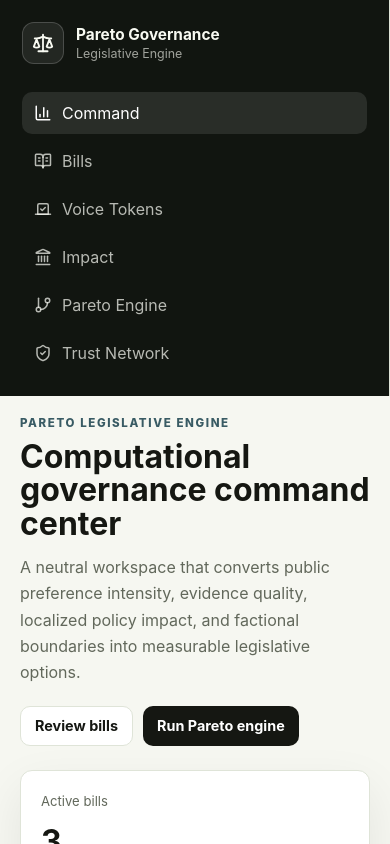
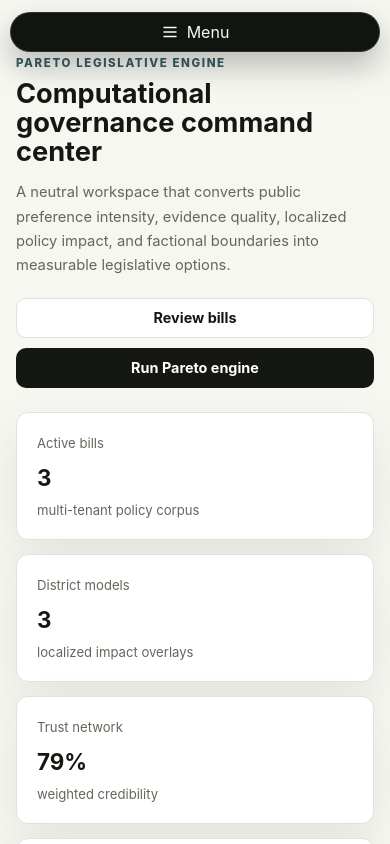
Before and after one commit to aartisr/governance-app, a React (Vite) app: page / in a window 390 px wide. Shown: the top 844 px of the page. Built offline with nearby package versions, Linux system fonts and the light colour scheme.

Commit message:
Add responsive app shell and citizen workflow documentation

```diff
--- a/src/components/AppShell.tsx
+++ b/src/components/AppShell.tsx
@@ -1,5 +1,6 @@
 import { Link, Outlet, useRouterState } from "@tanstack/react-router";
-import { BarChart3, BookOpenText, GitBranch, Landmark, Scale, ShieldCheck, Vote } from "lucide-react";
+import { BarChart3, BookOpenText, GitBranch, Landmark, Menu, Scale, ShieldCheck, Vote, X } from "lucide-react";
+import { useEffect, useState } from "react";
 
 const navItems = [
   { to: "/", label: "Command", icon: BarChart3 },
@@ -12,9 +13,26 @@ const navItems = [
 
 export function AppShell() {
   const pathname = useRouterState({ select: (state) => state.location.pathname });
+  const [isNavOpen, setIsNavOpen] = useState(false);
+
+  useEffect(() => {
+    setIsNavOpen(false);
+  }, [pathname]);
 
   return (
-    <div className="app-shell">
+    <div className={isNavOpen ? "app-shell nav-open" : "app-shell"}>
+      <button
+        type="button"
+        className="mobile-nav-toggle"
+        onClick={() => setIsNavOpen((current) => !current)}
+        aria-expanded={isNavOpen}
+        aria-controls="workspace-navigation"
+        aria-label={isNavOpen ? "Close navigation" : "Open navigation"}
+      >
+        {isNavOpen ? <X size={18} /> : <Menu size={18} />}
+        <span>{isNavOpen ? "Close" : "Menu"}</span>
+      </button>
+      <button type="button" className="sidebar-backdrop" aria-hidden={!isNavOpen} tabIndex={-1} onClick={() => setIsNavOpen(false)} />
       <aside className="sidebar">
         <div className="brand">
           <div className="brand-mark">
@@ -26,7 +44,7 @@ export function AppShell() {
           </div>
         </div>
 
-        <nav className="nav-list" aria-label="Workspace navigation">
+        <nav id="workspace-navigation" className="nav-list" aria-label="Workspace navigation">
           {navItems.map((item) => {
             const Icon = item.icon;
             const active = item.to === "/" ? pathname === "/" : pathname.startsWith(item.to);
--- a/src/styles.css
+++ b/src/styles.css
@@ -15,15 +15,29 @@
   --amber: #b45309;
   --red: #be123c;
   --shadow: 0 18px 48px rgba(25, 30, 20, 0.08);
+  --sidebar-width: 292px;
+  --radius: 12px;
+  --space-1: 8px;
+  --space-2: 12px;
+  --space-3: 16px;
+  --space-4: 20px;
+  --space-5: 24px;
 }
 
 * {
   box-sizing: border-box;
 }
 
+html,
+body,
+#root {
+  min-height: 100%;
+}
+
 body {
   margin: 0;
   min-width: 320px;
+  overflow-x: hidden;
   background: var(--bg);
   color: var(--ink);
 }
@@ -44,15 +58,21 @@ a {
   text-decoration: none;
 }
 
+.mobile-nav-toggle,
+.sidebar-backdrop {
+  display: none;
+}
+
 .app-shell {
   display: grid;
   min-height: 100vh;
-  grid-template-columns: 292px minmax(0, 1fr);
+  grid-template-columns: var(--sidebar-width) minmax(0, 1fr);
 }
 
 .sidebar {
   position: sticky;
   top: 0;
+  z-index: 20;
   display: flex;
   height: 100vh;
   flex-direction: column;
@@ -142,7 +162,7 @@ a {
 .page {
   margin: 0 auto;
   max-width: 1480px;
-  padding: 34px;
+  padding: clamp(18px, 3vw, 34px);
 }
 
 .page-header {
@@ -150,7 +170,7 @@ a {
   align-items: flex-start;
   justify-content: space-between;
   gap: 20px;
-  margin-bottom: 24px;
+  margin-bottom: var(--space-5);
 }
 
 .eyebrow {
@@ -165,8 +185,8 @@ a {
 .page-header h1 {
   margin: 0;
   max-width: 940px;
-  font-size: clamp(2rem, 3vw, 4.15rem);
-  line-height: 1.04;
+  font-size: clamp(1.7rem, 3vw, 4.15rem);
+  line-height: 1.06;
   letter-spacing: 0;
 }
 
@@ -174,13 +194,14 @@ a {
   max-width: 820px;
   margin: 14px 0 0;
   color: var(--muted);
-  font-size: 1rem;
+  font-size: clamp(0.92rem, 1.2vw, 1rem);
   line-height: 1.65;
 }
 
 .header-actions {
   display: flex;
   flex-wrap: wrap;
+  justify-content: flex-end;
   gap: 10px;
 }
 
@@ -193,6 +214,11 @@ a {
   padding: 0 14px;
   font-size: 0.9rem;
   font-weight: 750;
+  transition: transform 130ms ease, box-shadow 130ms ease;
+}
+
+.button:hover {
+  transform: translateY(-1px);
 }
 
 .button.primary {
@@ -207,10 +233,10 @@ a {
 
 .card {
   border: 1px solid var(--line);
-  border-radius: 12px;
+  border-radius: var(--radius);
   background: var(--surface);
   box-shadow: var(--shadow);
-  padding: 20px;
+  padding: var(--space-4);
 }
 
 .card-subtle {
@@ -245,7 +271,7 @@ a {
 .stat-card strong {
   display: block;
   margin: 10px 0 8px;
-  font-size: 2rem;
+  font-size: clamp(1.4rem, 2vw, 2rem);
 }
 
 .dashboard-grid {
@@ -309,7 +335,7 @@ a {
 .trust-grid {
   display: grid;
   grid-template-columns: repeat(4, minmax(0, 1fr));
-  gap: 12px;
+  gap: var(--space-2);
 }
 
 .flow-card {
@@ -317,7 +343,7 @@ a {
   border: 1px solid var(--line);
   border-radius: 10px;
   background: var(--surface-2);
-  padding: 16px;
+  padding: var(--space-3);
 }
 
 .flow-card strong {
@@ -369,7 +395,8 @@ a {
 }
 
 .table-toolbar input,
-select {
+.table-toolbar select,
+.control-grid select {
   width: 100%;
   border: 1px solid var(--line);
   border-radius: 10px;
@@ -453,7 +480,7 @@ th {
 }
 
 .evidence-virtual {
-  height: 390px;
+  height: min(390px, 52vh);
   overflow: auto;
   border-radius: 10px;
 }
@@ -550,7 +577,7 @@ th {
   display: block;
   margin: 14px 0;
   color: var(--accent);
-  font-size: 2.5rem;
+  font-size: clamp(2rem, 5vw, 2.5rem);
 }
 
 .frontier-point.efficient {
@@ -593,24 +620,7 @@ th {
   color: var(--muted);
 }
 
-@media (max-width: 1180px) {
-  .app-shell {
-    grid-template-columns: 1fr;
-  }
-
-  .sidebar {
-    position: static;
-    height: auto;
-  }
-
-  .nav-list {
-    grid-template-columns: repeat(3, minmax(0, 1fr));
-  }
-
-  .sidebar-note {
-    display: none;
-  }
-
+@media (max-width: 1360px) {
   .stat-grid,
   .flow-grid,
   .matrix,
@@ -620,23 +630,89 @@ th {
   }
 }
 
-@media (max-width: 760px) {
-  .page {
-    padding: 20px;
+@media (max-width: 1180px) {
+  .app-shell {
+    grid-template-columns: 1fr;
   }
 
-  .page-header,
-  .section-row {
-    display: grid;
+  .mobile-nav-toggle {
+    position: fixed;
+    top: 12px;
+    left: 12px;
+    z-index: 70;
+    display: inline-flex;
+    align-items: center;
+    gap: 8px;
+    border: 1px solid rgba(255, 255, 255, 0.12);
+    border-radius: 999px;
+    background: #111510;
+    color: #f8faf2;
+    padding: 9px 14px;
+    box-shadow: 0 14px 30px rgba(8, 10, 8, 0.26);
+  }
+
+  .sidebar {
+    position: fixed;
+    left: 0;
+    top: 0;
+    bottom: 0;
+    width: min(85vw, 320px);
+    height: 100dvh;
+    transform: translateX(-100%);
+    transition: transform 220ms ease;
+    overflow-y: auto;
+  }
+
+  .nav-open .sidebar {
+    transform: translateX(0);
+  }
+
+  .sidebar-backdrop {
+    position: fixed;
+    inset: 0;
+    z-index: 60;
+    border: 0;
+    background: rgba(7, 10, 7, 0.42);
+  }
+
+  .nav-open .sidebar-backdrop {
+    display: block;
+  }
+
+  .workspace {
+    padding-top: 40px;
+  }
+
+  .sidebar-note {
+    display: none;
+  }
+
+  .dashboard-grid {
+    grid-template-columns: repeat(2, minmax(0, 1fr));
+  }
+
+  .table-toolbar {
+    flex-wrap: wrap;
+  }
+
+  .table-toolbar input {
+    max-width: unset;
+  }
+}
+
+@media (max-width: 900px) {
+  .page-header {
+    flex-direction: column;
+  }
+
+  .header-actions {
+    width: 100%;
+    justify-content: flex-start;
   }
 
   .dashboard-grid,
-  .stat-grid,
-  .flow-grid,
-  .impact-grid,
-  .trust-grid,
-  .matrix,
-  .control-grid {
+  .control-grid,
+  .matrix {
     grid-template-columns: 1fr;
   }
 
@@ -644,12 +720,80 @@ th {
     grid-column: auto;
   }
 
-  .nav-list {
+  .allocation-row {
+    grid-template-columns: minmax(0, 1fr) minmax(0, 1fr) 32px;
+  }
+
+  .section-row {
+    flex-direction: column;
+  }
+
+  .section-metrics {
+    justify-content: flex-start;
+    white-space: normal;
+  }
+}
+
+@media (max-width: 760px) {
+  .page {
+    padding: 16px;
+  }
+
+  .stat-grid,
+  .flow-grid,
+  .impact-grid,
+  .trust-grid,
+  .matrix,
+  .control-grid,
+  .dashboard-grid {
     grid-template-columns: 1fr;
   }
 
+  .section-title {
+    flex-wrap: wrap;
+  }
+
   .allocation-row,
-  .evidence-item {
+  .evidence-item,
+  .recommendation-score {
     grid-template-columns: 1fr;
   }
+
+  .evidence-title {
+    align-items: flex-start;
+    flex-direction: column;
+  }
+
+  .matrix-row {
+    grid-template-columns: 1fr;
+  }
+
+  .matrix-row span {
+    margin-bottom: 2px;
+  }
+
+  .table-toolbar {
+    flex-direction: column;
+    align-items: stretch;
+  }
 }
+
+@media (max-width: 520px) {
+  .mobile-nav-toggle {
+    left: 10px;
+    right: 10px;
+    justify-content: center;
+  }
+
+  .button {
+    width: 100%;
+  }
+
+  .header-actions {
+    width: 100%;
+  }
+
+  .brand {
+    margin-bottom: 18px;
+  }
+}
```
Also changed, not shown: 3 other files (tests, documents, lock files or other folders).
